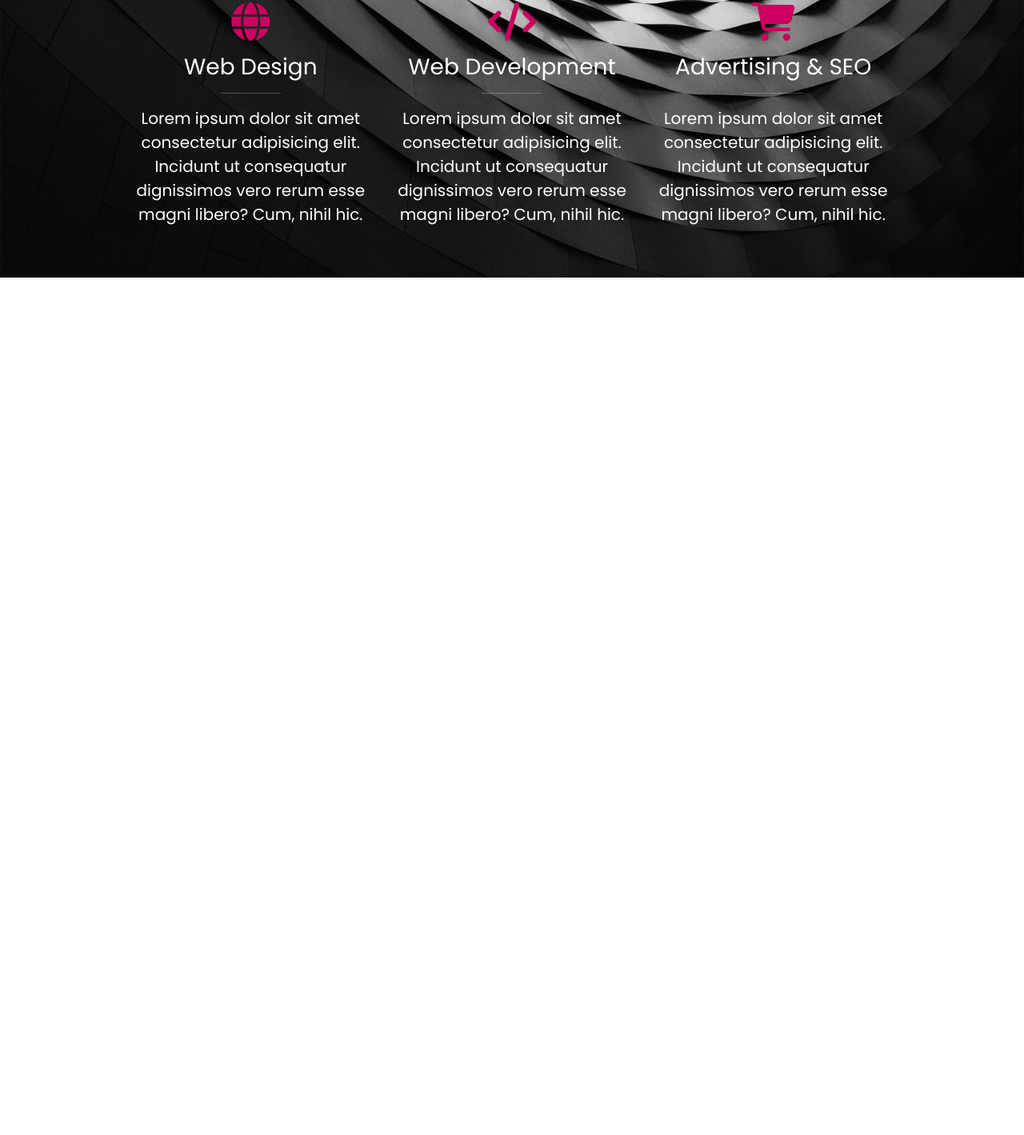
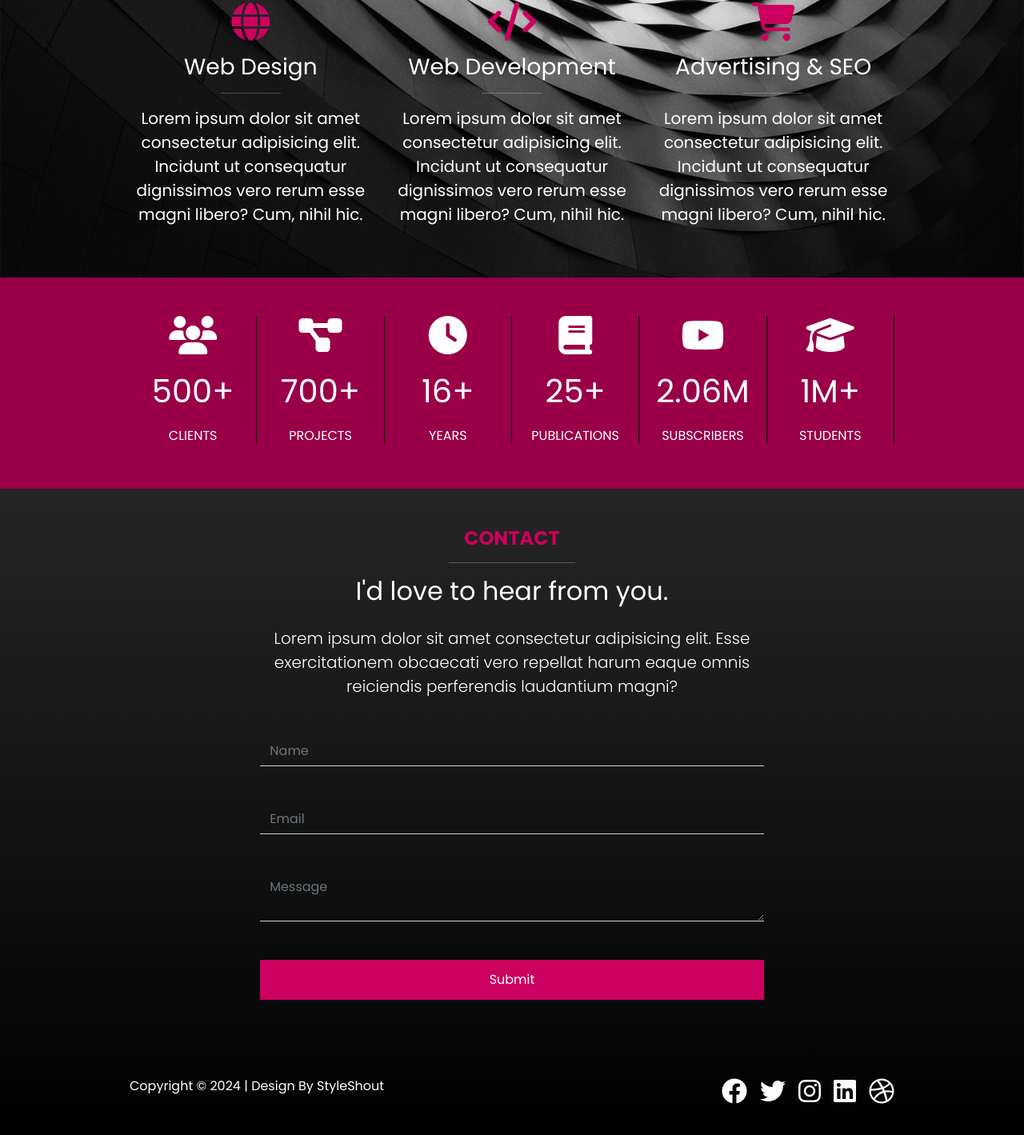
Before and after one commit to rfcmarques/portfolio-website, a website: page index.html in a window 1280 px wide. Shown: the part 4141-5560 px from the top of the page at 80% size. Before the commit the page ends 4488 px from the top, so only its background shows below. Drawn offline with Linux system fonts and the light colour scheme.

Commit message:
Stats, contact and footer

```diff
--- a/index.html
+++ b/index.html
@@ -376,6 +376,115 @@
       </div>
     </section>
 
+    <!-- Stats -->
+    <section class="stats py-5 text-bg-secondary">
+      <div class="container">
+        <div class="row g-0">
+          <div class="col-md-4 col-lg-2">
+            <div class="stat text-center border-end border-dark">
+              <i class="fas fa-users fa-3x mb-3"></i>
+              <p class="fs-1">500+</p>
+              <h3 class="fs-6 text-uppercase">Clients</h3>
+            </div>
+          </div>
+          <div class="col-md-4 col-lg-2">
+            <div class="stat text-center border-end border-dark">
+              <i class="fas fa-project-diagram fa-3x mb-3"></i>
+              <p class="fs-1">700+</p>
+              <h3 class="fs-6 text-uppercase">Projects</h3>
+            </div>
+          </div>
+          <div class="col-md-4 col-lg-2">
+            <div class="stat text-center border-end border-dark">
+              <i class="fas fa-clock fa-3x mb-3"></i>
+              <p class="fs-1">16+</p>
+              <h3 class="fs-6 text-uppercase">Years</h3>
+            </div>
+          </div>
+          <div class="col-md-4 col-lg-2">
+            <div class="stat text-center border-end border-dark">
+              <i class="fas fa-book fa-3x mb-3"></i>
+              <p class="fs-1">25+</p>
+              <h3 class="fs-6 text-uppercase">Publications</h3>
+            </div>
+          </div>
+          <div class="col-md-4 col-lg-2">
+            <div class="stat text-center border-end border-dark">
+              <i class="fab fa-youtube fa-3x mb-3"></i>
+              <p class="fs-1">2.06M</p>
+              <h3 class="fs-6 text-uppercase">Subscribers</h3>
+            </div>
+          </div>
+          <div class="col-md-4 col-lg-2">
+            <div class="stat text-center border-end border-dark">
+              <i class="fas fa-graduation-cap fa-3x mb-3"></i>
+              <p class="fs-1">1M+</p>
+              <h3 class="fs-6 text-uppercase">Students</h3>
+            </div>
+          </div>
+        </div>
+      </div>
+    </section>
+
+    <!-- Contact -->
+    <section class="contact text-bg-dark bg-gradient py-5">
+      <div class="container">
+        <div class="row">
+          <div class="col-md-8 offset-md-2">
+            <div class="text-center mb-5">
+              <h4 class="text-uppercase fw-bold text-primary">Contact</h4>
+              <hr class="w-25 mx-auto" />
+              <h2 class="mb-4">I'd love to hear from you.</h2>
+              <p class="lead">
+                Lorem ipsum dolor sit amet consectetur adipisicing elit. Esse
+                exercitationem obcaecati vero repellat harum eaque omnis
+                reiciendis perferendis laudantium magni?
+              </p>
+            </div>
+
+            <form>
+              <div class="mb-5">
+                <input
+                  type="text"
+                  class="form-control bg-transparent border-top-0 border-start-0 border-end-0 rounded-0 border-muted text-white"
+                  placeholder="Name"
+                />
+              </div>
+              <div class="mb-5">
+                <input
+                  type="email"
+                  class="form-control bg-transparent border-top-0 border-start-0 border-end-0 rounded-0 border-muted text-white"
+                  placeholder="Email"
+                />
+              </div>
+              <div class="mb-5">
+                <textarea
+                  class="form-control bg-transparent border-top-0 border-start-0 border-end-0 rounded-0 border-muted text-white"
+                  placeholder="Message"
+                ></textarea>
+              </div>
+              <div class="mb-5 d-grid">
+                <button class="btn btn-primary">Submit</button>
+              </div>
+            </form>
+          </div>
+        </div>
+
+        <div class="d-flex mt-5">
+          <p class="flex-grow-1">
+            Copyright &copy; 2024 | Design By StyleShout
+          </p>
+          <div class="hstack gap-3">
+            <a href="#"> <i class="fab fa-facebook fa-2x text-white"></i></a>
+            <a href="#"><i class="fab fa-twitter fa-2x text-white"></i></a>
+            <a href="#"><i class="fab fa-instagram fa-2x text-white"></i></a>
+            <a href="#"><i class="fab fa-linkedin fa-2x text-white"></i></a>
+            <a href="#"><i class="fab fa-dribbble fa-2x text-white"></i></a>
+          </div>
+        </div>
+      </div>
+    </section>
+
     <script src="assets/js/bootstrap.bundle.min.js"></script>
     <script src="assets/js/lightbox-plus-jquery.min.js"></script>
     <script src="assets/js/script.js"></script>
--- a/scss/styles.scss
+++ b/scss/styles.scss
@@ -68,4 +68,11 @@
   .about-content {
     flex-direction: column;
   }
+
+  .stats .stat {
+    border-right: 0 !important;
+    margin-bottom: 40px;
+    border-bottom: var(--bs-dark) solid 1px;
+    padding-bottom: 20px;
+  }
 }
```
Also changed, not shown: assets/css/styles.css.
